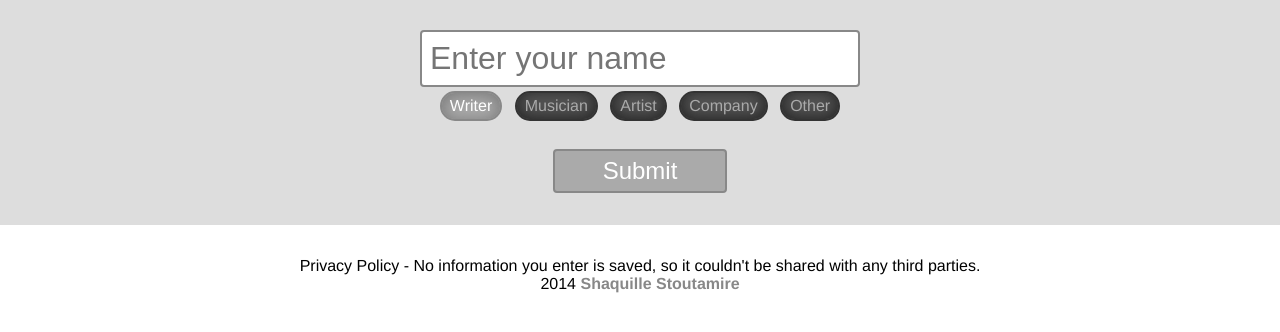
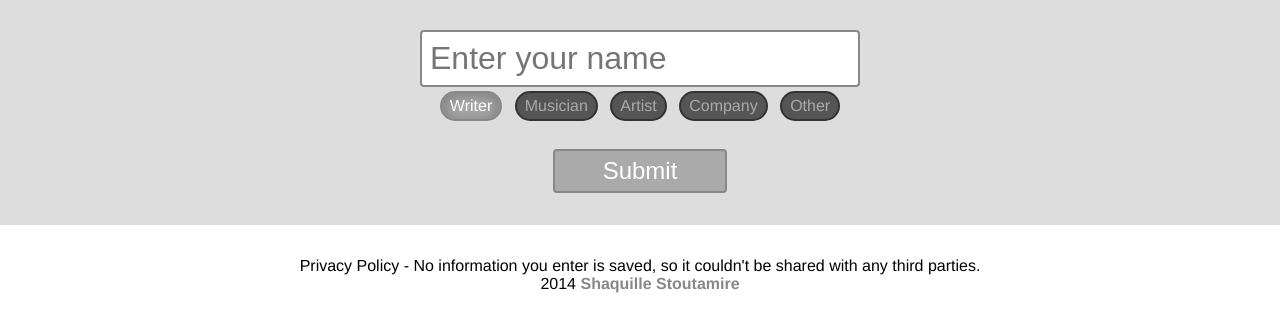
Before and after one commit to defacid/mygithubpage, a plain HTML site: page test.html in a window 1280 px wide. Shown: the part 182-514 px from the top of the page. Drawn offline with nearby package versions, Linux system fonts and the light colour scheme.

Commit message:
Update style.css

```diff
--- a/style.css
+++ b/style.css
@@ -87,7 +87,6 @@ input[type="radio"] + label {
     border: 2px solid #333;
     background-color: #555;
     color: #aaa;
-    box-shadow: inset 0 -2px 1em #222;
 }
 
 input[type="radio"]:checked + label {
```
